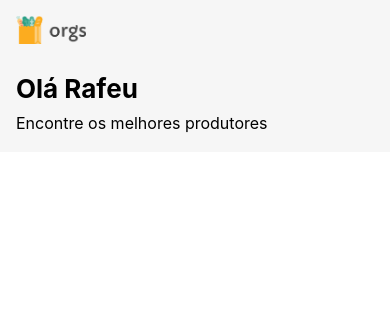
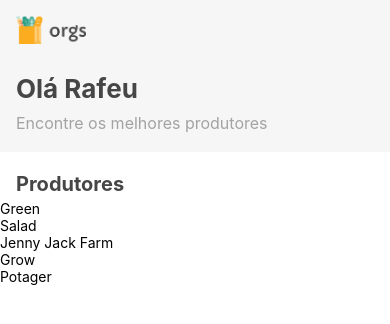
Before and after one commit to RaffeuL/Orgs-Hooks, a React Native app: screen / in a window 390 px wide. Shown: the top 324 px of the page. Built offline with nearby package versions, Linux system fonts and the light colour scheme.

Commit message:
Armazenando Produtores

```diff
--- a/App.js
+++ b/App.js
@@ -1,13 +1,19 @@
 import React from "react";
 
-import { SafeAreaView } from "react-native";
+import { SafeAreaView, StyleSheet } from "react-native";
 
 import Home from "./src/telas/Home";
 
 function App() {
-  return <SafeAreaView>
+  return <SafeAreaView style={estilos.tela}>
     <Home />
   </SafeAreaView>
 }
 
+const estilos = StyleSheet.create({
+  tela: {
+    flex: 1,
+  }
+})
+
 export default App;
--- /dev/null
+++ b/src/telas/Home/componentes/Produtores.js
@@ -0,0 +1,41 @@
+import React, { useEffect, useState } from "react";
+import { Text, StyleSheet, FlatList } from "react-native";
+
+import { carregaProdutores } from "../../../servicos/carregaDados";
+
+export default function Produtores({ topo: Topo }) {
+    const [titulo, setTitulo] = useState('');
+    const [lista, setLista] = useState([]);
+
+    useEffect(() => {
+        const retorno = carregaProdutores();
+        setTitulo(retorno.titulo);
+        setLista(retorno.lista);
+    }, [])
+
+    const TopoLista = () => {
+        return <>
+            <Topo />
+            <Text style={estilos.titulo}>{ titulo }</Text>
+        </>
+    }
+
+    return <FlatList
+        data={lista}
+        renderItem={({item: { nome }}) => <Text>{ nome }</Text>}
+        keyExtractor={({ nome }) => nome}
+        ListHeaderComponent={TopoLista}
+    />
+}
+
+const estilos = StyleSheet.create({
+    titulo: {
+        fontSize: 20,
+        lineHeight: 32,
+        marginHorizontal: 16 ,
+        marginTop: 16,
+        fontWeight: 'bold',
+        color: '#464646',
+    }
+
+});
--- a/src/telas/Home/componentes/Topo.js
+++ b/src/telas/Home/componentes/Topo.js
@@ -45,11 +45,13 @@
         fontSize: 26,
         lineHeight: 42,
         fontWeight: 'bold',
+        color: '#464646',
     },
     legenda: {
         fontSize: 16,
         lineHeight: 26,
+        color: '#A3A3A3',
     }
 });
 
-export default Topo
+export default Topo;
--- a/src/telas/Home/index.js
+++ b/src/telas/Home/index.js
@@ -1,8 +1,8 @@
 import React from "react";
 
 import Topo from './componentes/Topo'
+import Produtores from "./componentes/Produtores";
 
 export default function Home() {
-    return <Topo/>
-
+    return <Produtores topo={ Topo }/>
 }
```
